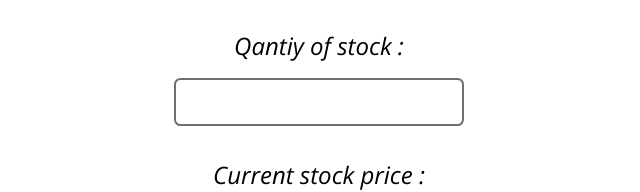
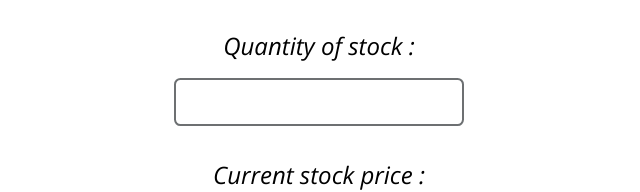
Before and after one commit to Digambar1411/stock-profit-or-loss, a plain HTML site: page index.html in a window 1280 px wide. Shown: the part 273-465 px from the top of the page, 321-961 px from the left. Drawn offline with nearby package versions, Linux system fonts and the light colour scheme.

Commit message:
fix: label spelling
fixed label spelling

```diff
--- a/index.html
+++ b/index.html
@@ -11,7 +11,7 @@
     <header>Stock Profit-Loss calculator</header>
     <label for="initial-price">Initial stock price :</label>
     <input type="number" id="initial-price">
-    <label for="quantity">Qantiy of stock :</label>
+    <label for="quantity">Quantity of stock :</label>
     <input type="number" id="quantity">
     <label for="current-price">Current stock price :</label>
     <input type="number" id=current-price>
```
